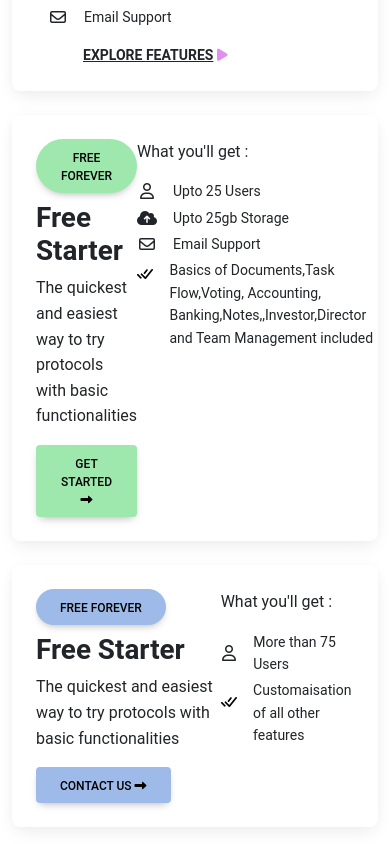
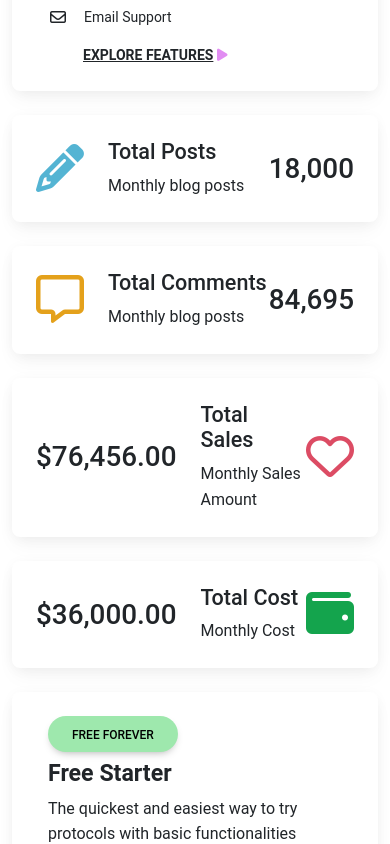
Before and after one commit to FidhaLatheef/Dashboard_1-React, a React (Create React App) app in the folder dashboard/: page / in a window 390 px wide. Shown: the part 1428-2272 px from the top of the page. Built offline with nearby package versions, Linux system fonts and the light colour scheme.

Commit message:
bottom cards made responsive

```diff
--- a/dashboard/src/App.js
+++ b/dashboard/src/App.js
@@ -186,18 +186,108 @@ function App() {
                 </div>
               </div>
             </section>
+            <div>
 
+              {/*Section: Minimal statistics cards*/}
+              {/*Section: Statistics with subtitles*/}
+              <section>
+                <div className="row">
+                  <div className="col-xl-6 col-md-12 mb-4">
+                    <div className="card">
+                      <div className="card-body">
+                        <div className="d-flex justify-content-between p-md-1">
+                          <div className="d-flex flex-row">
+                            <div className="align-self-center">
+                              <i className="fas fa-pencil-alt text-info fa-3x me-4" />
+                            </div>
+                            <div>
+                              <h4>Total Posts</h4>
+                              <p className="mb-0">Monthly blog posts</p>
+                            </div>
+                          </div>
+                          <div className="align-self-center">
+                            <h2 className="h1 mb-0">18,000</h2>
+                          </div>
+                        </div>
+                      </div>
+                    </div>
+                  </div>
+                  <div className="col-xl-6 col-md-12 mb-4">
+                    <div className="card">
+                      <div className="card-body">
+                        <div className="d-flex justify-content-between p-md-1">
+                          <div className="d-flex flex-row">
+                            <div className="align-self-center">
+                              <i className="far fa-comment-alt text-warning fa-3x me-4" />
+                            </div>
+                            <div>
+                              <h4>Total Comments</h4>
+                              <p className="mb-0">Monthly blog posts</p>
+                            </div>
+                          </div>
+                          <div className="align-self-center">
+                            <h2 className="h1 mb-0">84,695</h2>
+                          </div>
+                        </div>
+                      </div>
+                    </div>
+                  </div>
+                </div>
+                <div className="row">
+                  <div className="col-xl-6 col-md-12 mb-4">
+                    <div className="card">
+                      <div className="card-body">
+                        <div className="d-flex justify-content-between p-md-1">
+                          <div className="d-flex flex-row">
+                            <div className="align-self-center">
+                              <h2 className="h1 mb-0 me-4">$76,456.00</h2>
+                            </div>
+                            <div>
+                              <h4>Total Sales</h4>
+                              <p className="mb-0">Monthly Sales Amount</p>
+                            </div>
+                          </div>
+                          <div className="align-self-center">
+                            <i className="far fa-heart text-danger fa-3x" />
+                          </div>
+                        </div>
+                      </div>
+                    </div>
+                  </div>
+                  <div className="col-xl-6 col-md-12 mb-4">
+                    <div className="card">
+                      <div className="card-body">
+                        <div className="d-flex justify-content-between p-md-1">
+                          <div className="d-flex flex-row">
+                            <div className="align-self-center">
+                              <h2 className="h1 mb-0 me-4">$36,000.00</h2>
+                            </div>
+                            <div>
+                              <h4>Total Cost</h4>
+                              <p className="mb-0">Monthly Cost</p>
+                            </div>
+                          </div>
+                          <div className="align-self-center">
+                            <i className="fas fa-wallet text-success fa-3x" />
+                          </div>
+                        </div>
+                      </div>
+                    </div>
+                  </div>
+                </div>
+              </section>
+            </div>
             <section>
               <div className="row">
                 <div className="col-xl-6 col-md-12 mb-4">
                   <div className="card">
                     <div className="card-body">
-                      <div className="d-flex justify-content-between p-md-1 mx-0 ">
-                        <div>
+                      <div className="row justify-content-between p-md-1 mx-0 ">
+                        <div className='col-sm-12 col-md-6 '>
                           <button className='btn btn mb-2' style={{ borderRadius: "200px", backgroundColor: '#9ee8ad', color: '#000' }}
                           >Free Forever
                           </button>
-                          <h1 style={{ fontWeight: 700 }}>Free Starter</h1>
+                          <h3 style={{ fontWeight: 700 }}>Free Starter</h3>
                           <p>The quickest and easiest way to try protocols with basic functionalities</p>
                           <button className='btn btn' style={{ backgroundColor: '#9ee8ad', color: '#000' }}
                           >Get Started <a style={{ color: '#000' }} href="#">
@@ -239,13 +329,13 @@ function App() {
                 <div className="col-xl-6 col-md-12 mb-4">
                   <div className="card">
                     <div className="card-body">
-                      <div className="d-flex justify-content-between p-md-1 mx-0 ">
-                        <div>
+                      <div className="row justify-content-between p-md-1 mx-0 ">
+                        <div className='col-sm-12 col-md-6 '>
                           <button className='btn btn mb-2' style={{ borderRadius: "200px", backgroundColor: '#9ebae8', color: '#000' }}
                           >Free Forever
                           </button>
-                          <h1 style={{ fontWeight: 700 }}>Free Starter</h1>
-                          <p>The quickest and easiest way to try protocols with basic functionalities</p>
+                          <h3 style={{ fontWeight: 700 }}>Enterprise Plan</h3>
+                          <p>Effortlessly customize and fine-tunes services as your needs shift, ensuring the perfect tools for sucess</p>
                           <button className='btn btn' style={{ backgroundColor: '#9ebae8', color: '#000' }}
                           >Contact Us <a style={{ color: '#000' }} href="#">
                               <span className="fas fa-long-arrow-alt-right"></span></a>
```
